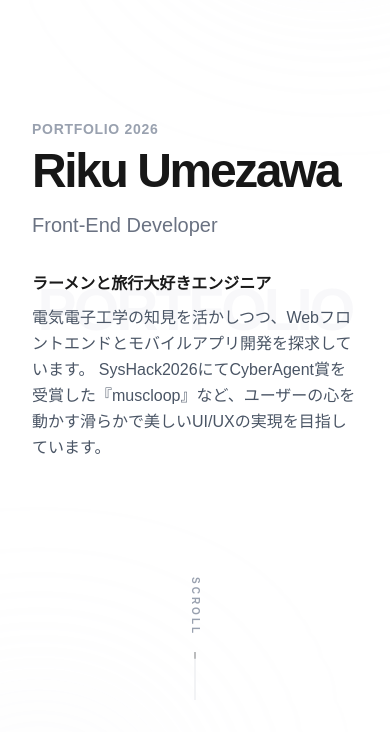
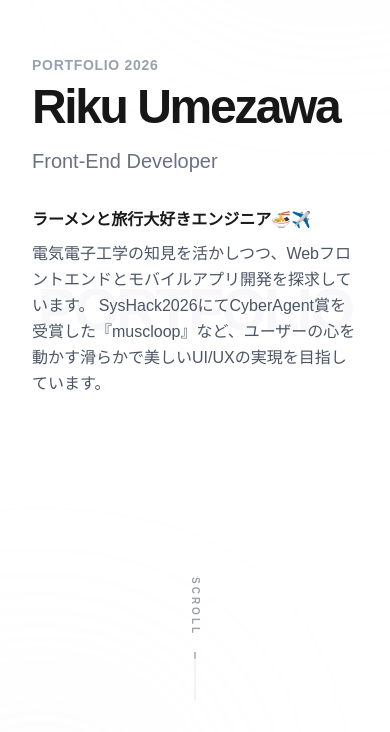
Before and after one commit to eggplant-umrk/portfolio, a Next.js app: page / in a window 390 px wide. Shown: the part 112-844 px from the top of the page. Built offline with nearby package versions, Linux system fonts and the light colour scheme.

Commit message:
スマホ版scroll対策

```diff
--- a/app/page.tsx
+++ b/app/page.tsx
@@ -20,9 +20,11 @@ export default function Home() {
   const [showAllNews, setShowAllNews] = useState(false);
 
   useEffect(() => {
+    // ページロード時、URLにハッシュ（#projects）が含まれているかチェック
     const hasHash = window.location.hash !== "";
     const hasVisited = sessionStorage.getItem("portfolio_visited");
 
+    // ハッシュリンク経由で戻ってきた場合は、オープニングを強制スキップ
     if (hasVisited || hasHash) {
       setIsFirstVisit(false);
     } else {
@@ -66,12 +68,16 @@ export default function Home() {
       )}
 
       {/* ＝＝＝ ヒーローセクション ＝＝＝ */}
-      <main className="relative min-h-screen flex flex-col justify-center items-start px-8 md:px-24 w-full max-w-7xl mx-auto">
+      {/* pb-32 md:pb-0 を追加して、スマホ時のみ画面下部に余白を確保 */}
+      <main className="relative min-h-screen flex flex-col justify-center items-start px-8 md:px-24 w-full max-w-7xl mx-auto pb-32 md:pb-0">
+
+        {/* 演出1：背景の光のぼかし */}
         <div className="absolute inset-0 pointer-events-none -z-20 overflow-hidden">
           <div className="absolute -top-[20%] -right-[10%] w-[50vw] h-[50vw] rounded-full bg-gray-200/40 blur-[120px]" />
           <div className="absolute -bottom-[20%] -left-[10%] w-[40vw] h-[40vw] rounded-full bg-gray-200/40 blur-[120px]" />
         </div>
 
+        {/* 演出2：背景の巨大透かし文字（奥行きの演出） */}
         <motion.div
           initial={{ opacity: 0, scale: 0.95 }}
           animate={{ opacity: 1, scale: 1 }}
@@ -83,10 +89,12 @@ export default function Home() {
           </h1>
         </motion.div>
 
+        {/* 既存のメインテキスト群 */}
         <motion.div
           initial={{ opacity: 0, y: 20 }}
           animate={{ opacity: 1, y: 0 }}
           transition={{ duration: 0.8, ease: "easeOut", delay: delayBase }}
+          className="relative z-10"
         >
           <p className="text-sm md:text-base font-semibold tracking-wider text-gray-400 mb-2">
             PORTFOLIO 2026
@@ -97,6 +105,7 @@ export default function Home() {
           initial={{ opacity: 0, y: 20 }}
           animate={{ opacity: 1, y: 0 }}
           transition={{ duration: 0.8, ease: "easeOut", delay: delayBase + 0.2 }}
+          className="relative z-10"
         >
           <h1 className="text-5xl md:text-8xl font-black tracking-tighter mb-4">
             Riku Umezawa
@@ -107,6 +116,7 @@ export default function Home() {
           initial={{ opacity: 0, y: 20 }}
           animate={{ opacity: 1, y: 0 }}
           transition={{ duration: 0.8, ease: "easeOut", delay: delayBase + 0.4 }}
+          className="relative z-10"
         >
           <h2 className="text-xl md:text-2xl font-medium text-gray-500 mb-8">
             Front-End Developer
@@ -117,19 +127,21 @@ export default function Home() {
           initial={{ opacity: 0, y: 20 }}
           animate={{ opacity: 1, y: 0 }}
           transition={{ duration: 0.8, ease: "easeOut", delay: delayBase + 0.6 }}
+          className="relative z-10"
         >
           <p className="text-gray-600 max-w-lg leading-relaxed mb-10">
-            <span className="font-bold text-[#1A1A1A] block mb-2">ラーメンと旅行大好きエンジニア</span>
+            <span className="font-bold text-[#1A1A1A] block mb-2">ラーメンと旅行大好きエンジニア🍜✈️</span>
             電気電子工学の知見を活かしつつ、Webフロントエンドとモバイルアプリ開発を探求しています。
             SysHack2026にてCyberAgent賞を受賞した『muscloop』など、ユーザーの心を動かす滑らかで美しいUI/UXの実現を目指しています。
           </p>
         </motion.div>
 
+        {/* 演出3：スクロールインジケーター（下に誘導するアニメーション） */}
         <motion.div
           initial={{ opacity: 0 }}
           animate={{ opacity: 1 }}
           transition={{ duration: 1, delay: delayBase + 1.2 }}
-          className="absolute bottom-8 left-1/2 -translate-x-1/2 flex flex-col items-center pointer-events-none"
+          className="absolute bottom-8 left-1/2 -translate-x-1/2 flex flex-col items-center pointer-events-none z-0"
         >
           <span
             className="text-[10px] font-bold tracking-[0.3em] text-gray-400 mb-4"
@@ -141,13 +153,17 @@ export default function Home() {
             <motion.div
               className="w-full h-1/2 bg-[#1A1A1A] absolute top-0"
               animate={{ y: ["-100%", "200%"] }}
-              transition={{ repeat: Infinity, duration: 1.5, ease: "easeInOut" }}
+              transition={{
+                repeat: Infinity,
+                duration: 1.5,
+                ease: "easeInOut",
+              }}
             />
           </div>
         </motion.div>
       </main>
 
-      {/* ＝＝＝ ニュース＆アクティビティ ＝＝＝ */}
+      {/* ＝＝＝ ニュース＆アクティビティ セクション ＝＝＝ */}
       <section id="news" className="w-full px-8 md:px-24 py-24 bg-[#FAFAFA] border-t border-gray-100">
         <div className="max-w-3xl mx-auto">
           <motion.h3
@@ -194,7 +210,7 @@ export default function Home() {
       </section>
 
       {/* ＝＝＝ プロジェクトセクション ＝＝＝ */}
-      <section id="projects" className="w-full px-8 md:px-24 py-32 bg-white">
+      <section id="projects" className="w-full px-8 md:px-24 py-32 bg-white scroll-mt-24">
         <div className="max-w-7xl mx-auto">
           <motion.h3
             initial={{ opacity: 0, y: 20 }}
@@ -205,14 +221,12 @@ export default function Home() {
             Selected Works
           </motion.h3>
 
-          {/* ここに目印となる id="muscloop-card" を追加しました */}
           <motion.div
-            id="muscloop-card"
             initial={{ opacity: 0, y: 30 }}
             whileInView={{ opacity: 1, y: 0 }}
             viewport={{ once: true, margin: "-100px" }}
             transition={{ duration: 0.8, ease: "easeOut" }}
-            className="flex flex-col lg:flex-row gap-12 items-center scroll-mt-24"
+            className="flex flex-col lg:flex-row gap-12 items-center"
           >
             <div className="w-full lg:w-1/2 rounded-3xl overflow-hidden shadow-sm border border-gray-100 bg-[#FAFAFA] flex justify-center items-center p-8 aspect-video relative">
               <Image
@@ -255,6 +269,7 @@ export default function Home() {
       {/* ＝＝＝ About（自己紹介）セクション ＝＝＝ */}
       <section id="about" className="w-full px-8 md:px-24 py-32 bg-[#FAFAFA]">
         <div className="max-w-7xl mx-auto flex flex-col lg:flex-row gap-16">
+
           <motion.div
             initial={{ opacity: 0, y: 30 }}
             whileInView={{ opacity: 1, y: 0 }}
@@ -296,12 +311,14 @@ export default function Home() {
               </div>
             </div>
           </motion.div>
+
         </div>
       </section>
 
       {/* ＝＝＝ フッター（コンタクト情報） ＝＝＝ */}
       <footer className="w-full pt-24 pb-12 bg-white border-t border-gray-100 flex flex-col items-center">
         <div className="flex flex-col gap-6 mb-16 items-start">
+
           <a href="https://x.com/eggplant__umrk" target="_blank" rel="noopener noreferrer" className="flex items-center gap-4 text-[#1A1A1A] hover:text-gray-500 transition-colors group">
             <svg viewBox="0 0 24 24" width="28" height="28" fill="currentColor" className="group-hover:scale-110 transition-transform">
               <path d="M18.244 2.25h3.308l-7.227 8.26 8.502 11.24H16.17l-5.214-6.817L4.99 21.75H1.68l7.73-8.835L1.254 2.25H8.08l4.713 6.231zm-1.161 17.52h1.833L7.084 4.126H5.117z"/>
@@ -323,7 +340,9 @@ export default function Home() {
             </svg>
             <span className="text-xl font-medium tracking-wide">eggplant2006@au.com</span>
           </a>
+
         </div>
+
         <p className="text-gray-400 text-sm tracking-wider">© 2026 Riku Umezawa. All rights reserved.</p>
       </footer>
     </div>
```
